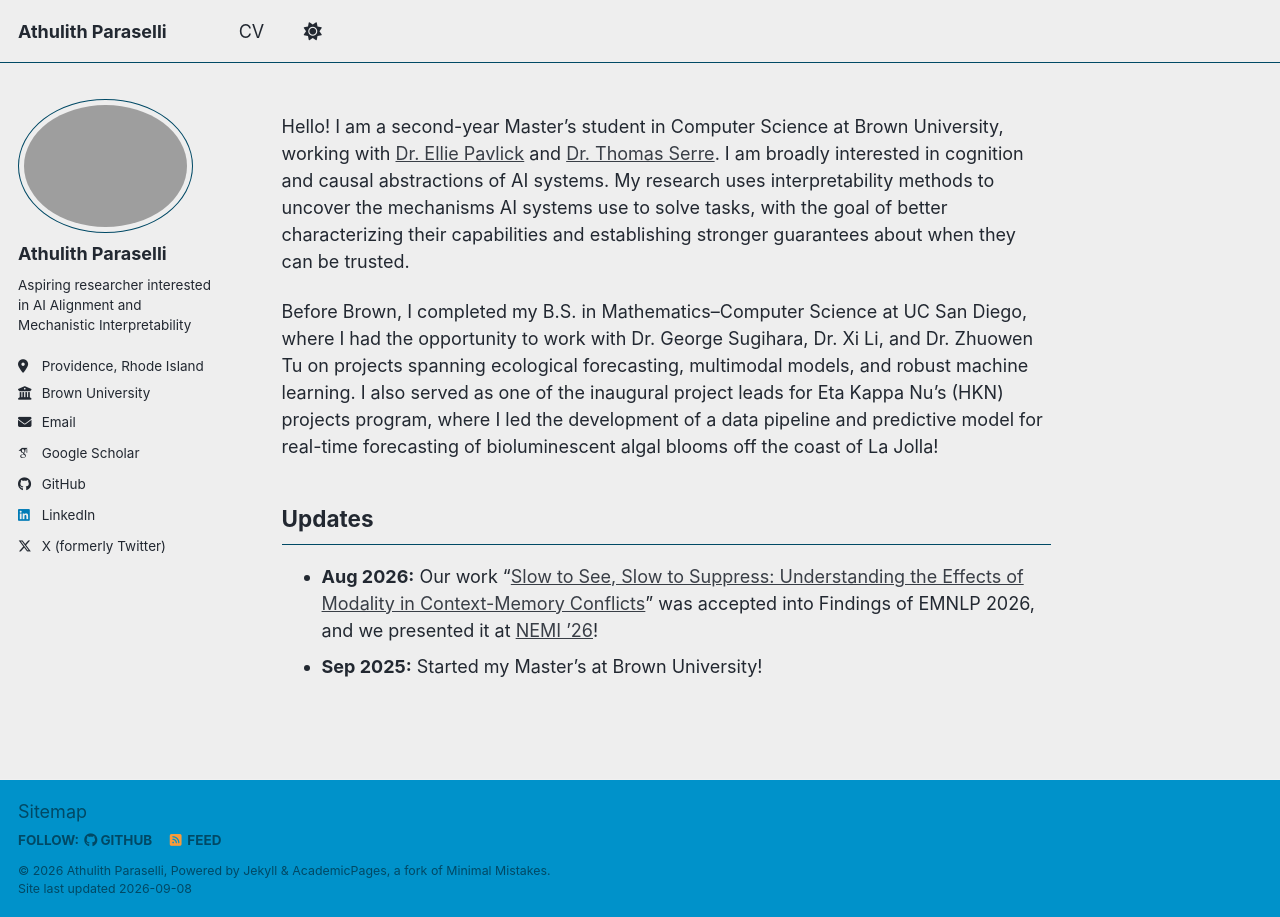
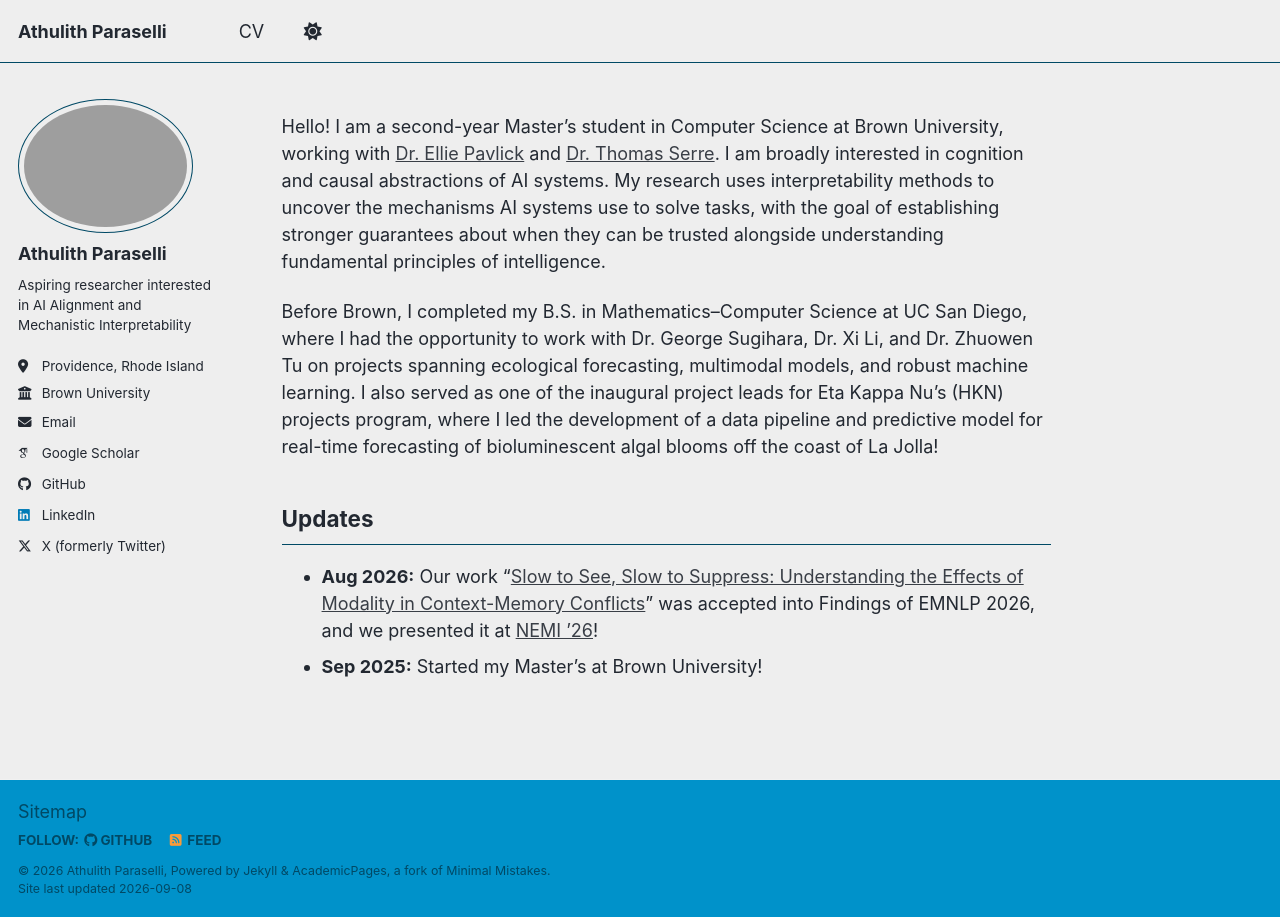
Before and after one commit to aparaselli/aparaselli.github.io, a Jekyll site: the page built from _pages/about.md, in a window 1280 px wide. Built offline with Jekyll 4.4.1, drawn with Linux system fonts in a browser that asks for light colours; some web fonts are replaced; a script bundle is joined from its source files by our own code; library files that are not in the unit come from our copies.

Commit message:
bio update

```diff
--- a/_pages/about.md
+++ b/_pages/about.md
@@ -7,7 +7,7 @@ redirect_from:
   - /about.html
 ---
 
-Hello! I am a second-year Master’s student in Computer Science at Brown University, working with [Dr. Ellie Pavlick](https://cs.brown.edu/people/epavlick/) and [Dr. Thomas Serre](https://thomas-serre.com/). I am broadly interested in cognition and causal abstractions of AI systems. My research uses interpretability methods to uncover the mechanisms AI systems use to solve tasks, with the goal of better characterizing their capabilities and establishing stronger guarantees about when they can be trusted.
+Hello! I am a second-year Master’s student in Computer Science at Brown University, working with [Dr. Ellie Pavlick](https://cs.brown.edu/people/epavlick/) and [Dr. Thomas Serre](https://thomas-serre.com/). I am broadly interested in cognition and causal abstractions of AI systems. My research uses interpretability methods to uncover the mechanisms AI systems use to solve tasks, with the goal of establishing stronger guarantees about when they can be trusted alongside understanding fundamental principles of intelligence.
 
 Before Brown, I completed my B.S. in Mathematics–Computer Science at UC San Diego, where I had the opportunity to work with Dr. George Sugihara, Dr. Xi Li, and Dr. Zhuowen Tu on projects spanning ecological forecasting, multimodal models, and robust machine learning. I also served as one of the inaugural project leads for Eta Kappa Nu’s (HKN) projects program, where I led the development of a data pipeline and predictive model for real-time forecasting of bioluminescent algal blooms off the coast of La Jolla!
 
```
